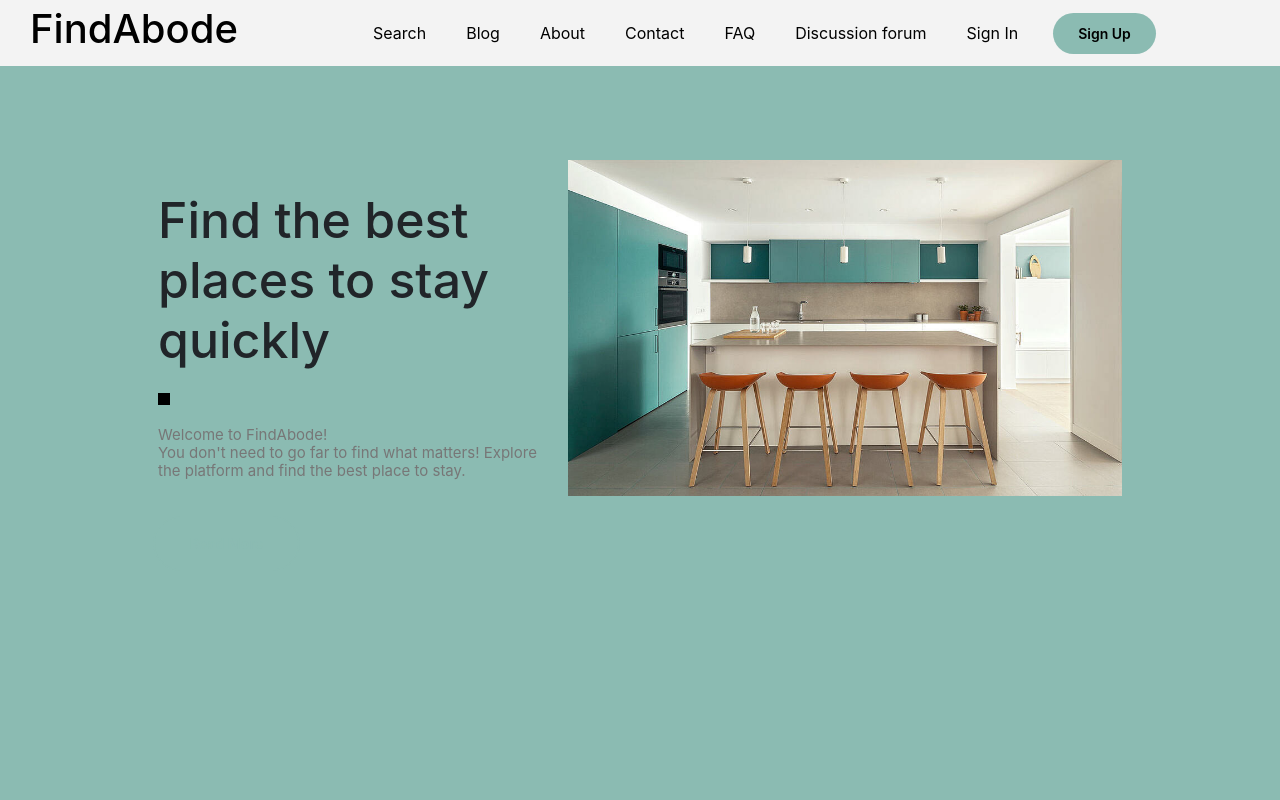
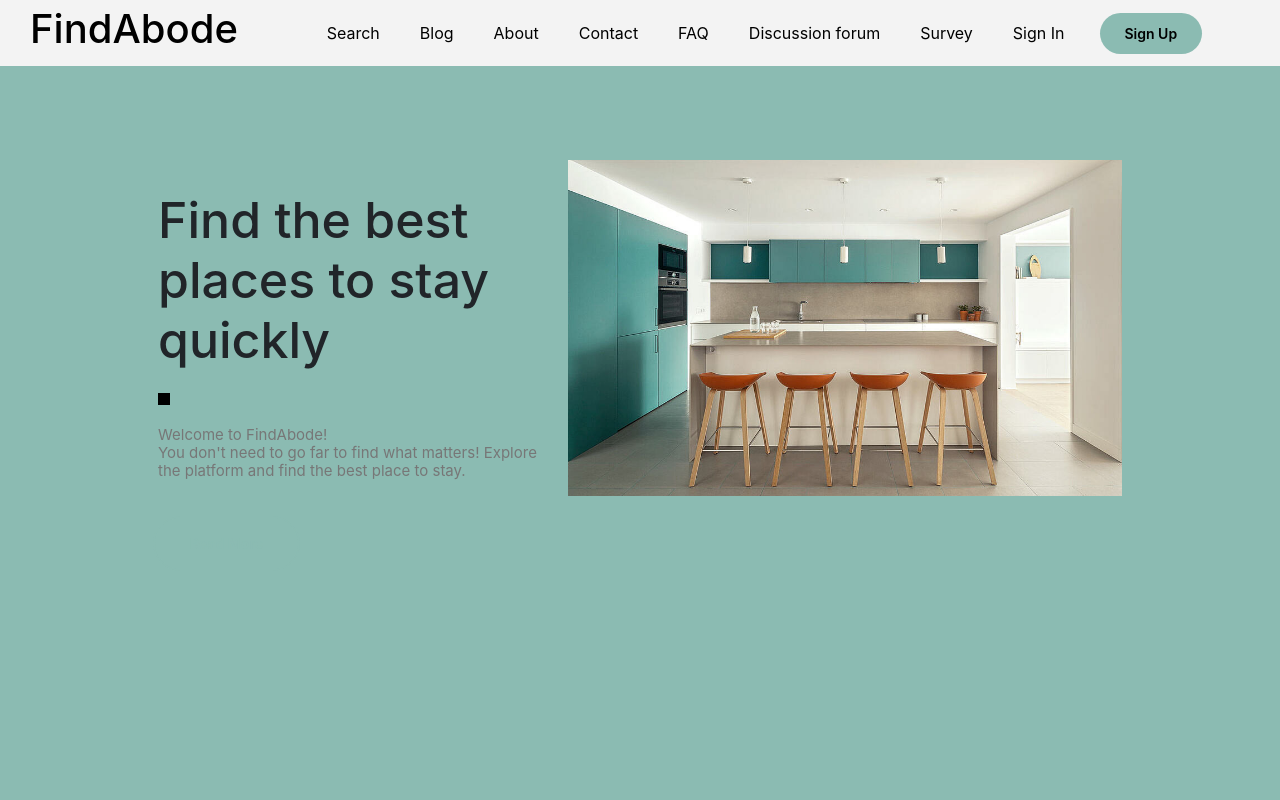
Before and after one commit to uanthwal/Group16_FindAbode, a React (Create React App) app: page / in a window 1280 px wide. Shown: the top 800 px of the page. Built offline with nearby package versions, Linux system fonts and the light colour scheme.

Commit message:
Resolved merge conflicts

```diff
--- a/src/App.Urls.js
+++ b/src/App.Urls.js
@@ -23,6 +23,8 @@ export var APP_URL_CONFIG = {
   JOB_LIST: "/jobdetails/job",
   ADD_APARTMENT: "/apartments/add-apartment",
   APPLY_JOB: "/jobdetails/apply",
+  SURVEY_QUESTION: "/surveyQuestions/question",
+  SURVEY_ANSWER: "/surveyAnswers/response"
 };
 
 export function getConfigs() {
--- a/src/App.js
+++ b/src/App.js
@@ -26,6 +26,7 @@ import ApartmentDetail from "./components/property_components/ApartmentDetail";
 import AdminHomeComponent from "./components/admin_panel_components/AdminHome";
 import Apply from "./components/career_components/Apply";
 import EditApartmentComponent from "./components/admin_panel_components/EditApartment";
+import Survey from "./components/survey_form_components/SurveyForm";
 
 class App extends Component {
   render() {
@@ -50,6 +51,7 @@ class App extends Component {
             <Route exact path="/faq" component={NeedHelp} />
             <Route exact path="/careers" component={Careers} />
             <Route exact path="/discussionforum1" component={DiscussionForum} />
+            <Route exact path="/survey" component={Survey} />
             <Route
               exact
               path="/discussionforum1/:topic"
--- a/src/components/Navbar.js
+++ b/src/components/Navbar.js
@@ -60,6 +60,11 @@ class Navbar extends Component {
                 Discussion forum
               </Link>
             </li>
+            <li className="nav-item">
+              <Link className="link" to="/survey">
+                Survey
+              </Link>
+            </li>
 
             {!login && (
               <li>
```
Also changed, not shown: server.js (+19 -18 lines).
